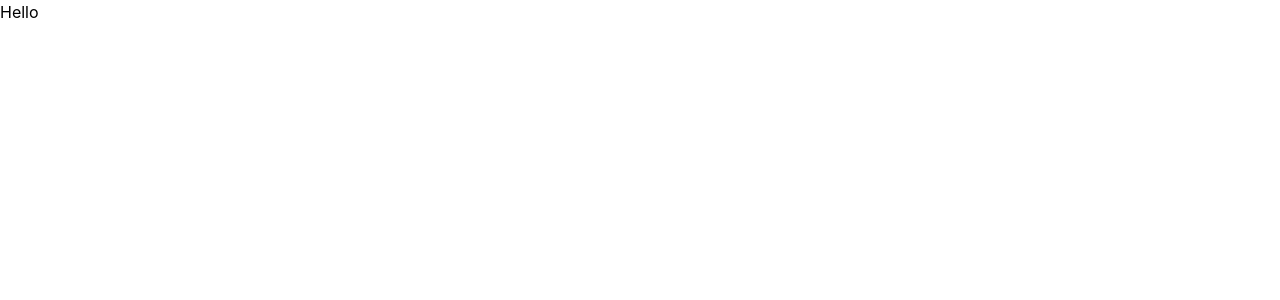
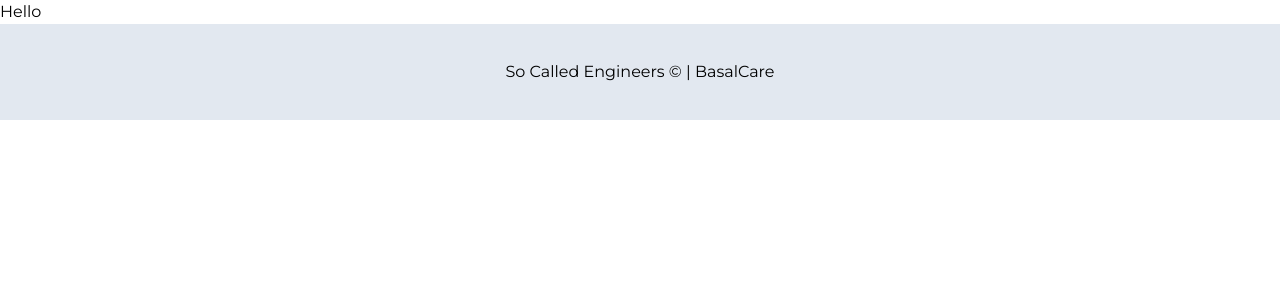
Before and after one commit to Zoomhawk/BasalCare, a Next.js app: page / in a window 1280 px wide. Shown: the top 300 px of the page. Built offline with nearby package versions, Linux system fonts and the light colour scheme.

Commit message:
added footer

```diff
--- /dev/null
+++ b/components/Footer.js
@@ -0,0 +1,11 @@
+import React from 'react'
+
+function Footer() {
+  return (
+    <div className='bg-slate-200 h-[6rem] flex justify-center items-center'>
+        	So Called Engineers &#169; | BasalCare
+    </div>
+  )
+}
+
+export default Footer
--- /dev/null
+++ b/components/Layout.js
@@ -0,0 +1,13 @@
+import React from "react";
+import Footer from "./Footer";
+
+function Layout({ children }) {
+  return (
+    <>
+      {children}
+      <Footer />
+    </>
+  );
+}
+
+export default Layout;
--- a/pages/_app.js
+++ b/pages/_app.js
@@ -1,7 +1,13 @@
 import "../styles/globals.css";
+import Layout from "../components/Layout";
 
 function MyApp({ Component, pageProps }) {
-  return <Component {...pageProps} />;
+  return (
+    <Layout>
+      <Component {...pageProps} />
+    </Layout>
+  )
+  ;
 }
 
 export default MyApp;
--- a/styles/globals.css
+++ b/styles/globals.css
@@ -1,3 +1,4 @@
+@import url('https://fonts.googleapis.com/css2?family=Montserrat:ital,wght@0,300;0,400;0,600;1,500&display=swap');
 html,
 body {
   padding: 0;
@@ -13,6 +14,7 @@ a {
 
 * {
   box-sizing: border-box;
+  font-family: Montserrat;
 }
 @tailwind base;
 @tailwind components;
```
Also changed, not shown: 2 other files (tests, documents, lock files or other folders).
